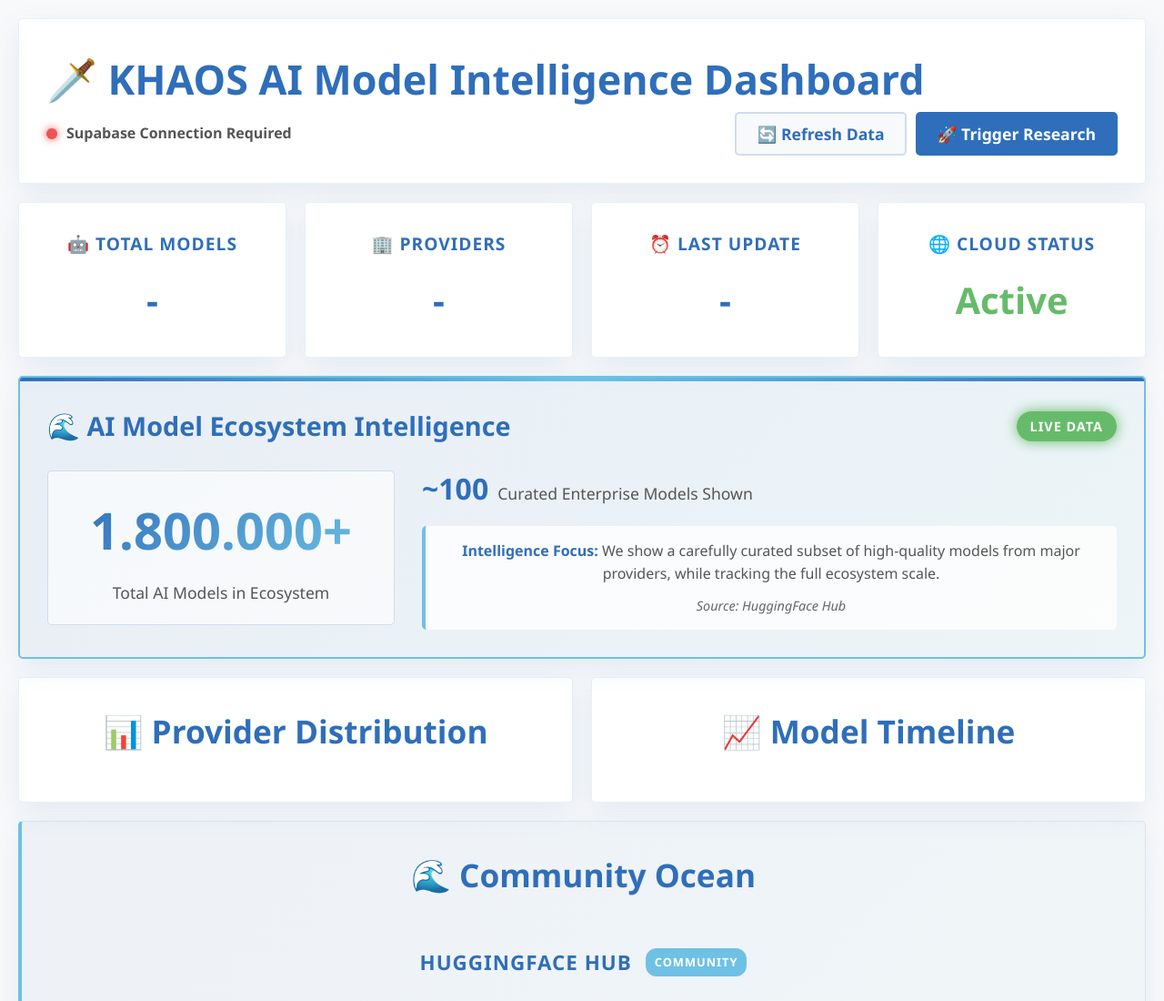
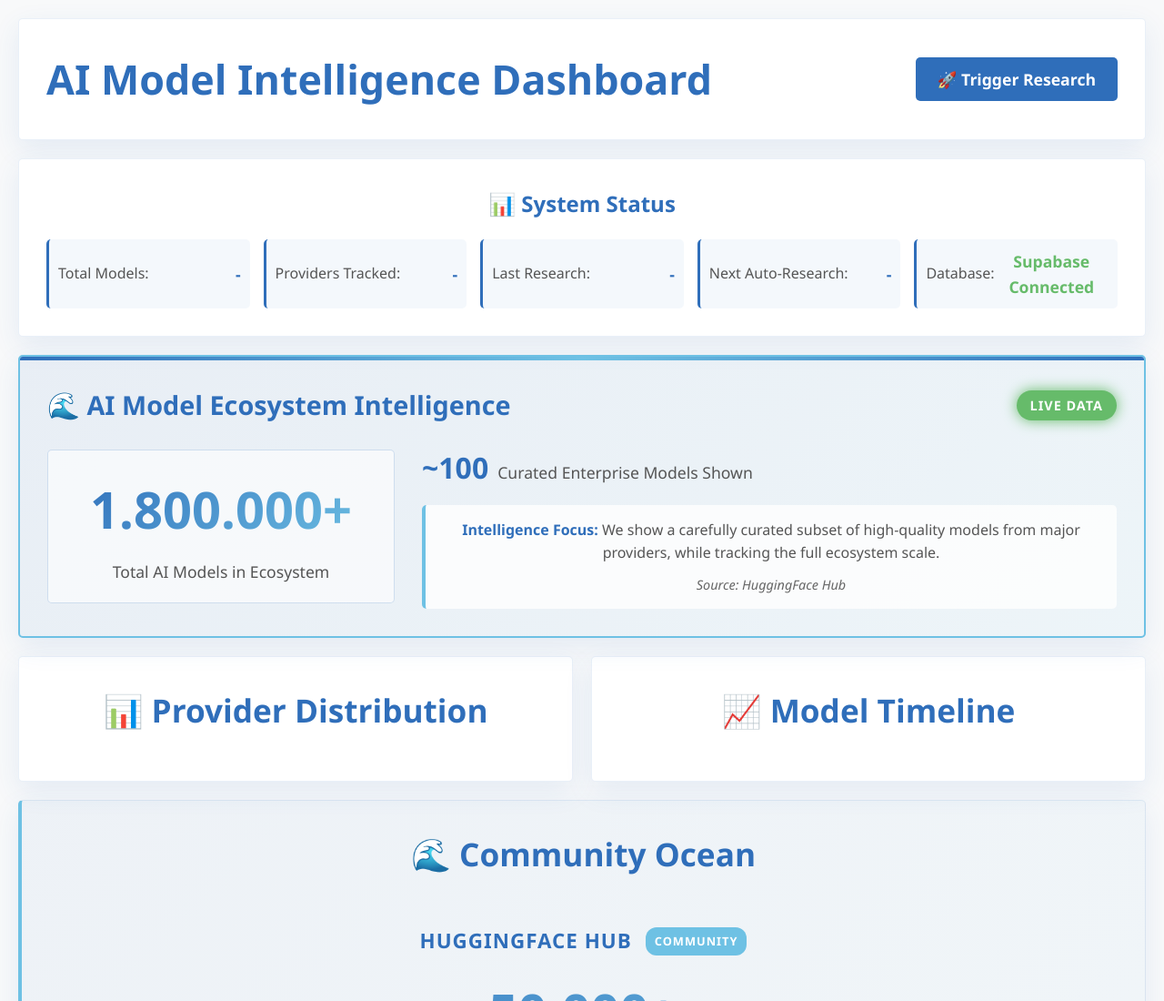
Before and after one commit to cotoaga/khaos-researcher, a website: page public/index.html in a window 1280 px wide. Shown: the top 1100 px of the page at 91% size. Drawn offline with nearby package versions, Linux system fonts and the light colour scheme; no server answers.

Commit message:
UI refactoring 1

```diff
--- a/public/index.html
+++ b/public/index.html
@@ -14,33 +14,35 @@
 </head>
 <body>
     <div class="header">
-        <h1>🗡️ KHAOS AI Model Intelligence Dashboard</h1>
-        <div class="status-indicator">
-            <span id="status-dot" class="status-dot online"></span>
-            <span id="status-text">Cloud Agent Online</span>
-        </div>
+        <h1>AI Model Intelligence Dashboard</h1>
         <div class="controls">
-            <button id="refresh-btn" class="btn-secondary" onclick="dashboard.loadData()">🔄 Refresh Data</button>
             <button id="research-btn" class="btn-primary" onclick="dashboard.triggerResearch()">🚀 Trigger Research</button>
         </div>
     </div>
 
-    <div class="stats-grid">
-        <div class="stat-card khaos-card">
-            <h3>🤖 Total Models</h3>
-            <div id="total-models" class="stat-number">-</div>
-        </div>
-        <div class="stat-card khaos-card">
-            <h3>🏢 Providers</h3>
-            <div id="total-providers" class="stat-number">-</div>
-        </div>
-        <div class="stat-card khaos-card">
-            <h3>⏰ Last Update</h3>
-            <div id="last-update" class="stat-number">-</div>
-        </div>
-        <div class="stat-card khaos-card">
-            <h3>🌐 Cloud Status</h3>
-            <div id="cloud-status" class="stat-number success">Active</div>
+    <div class="system-status khaos-card">
+        <h2>📊 System Status</h2>
+        <div class="status-grid">
+            <div class="status-item">
+                <span class="status-label">Total Models:</span>
+                <span id="total-models" class="status-value">-</span>
+            </div>
+            <div class="status-item">
+                <span class="status-label">Providers Tracked:</span>
+                <span id="total-providers" class="status-value">-</span>
+            </div>
+            <div class="status-item">
+                <span class="status-label">Last Research:</span>
+                <span id="last-research" class="status-value">-</span>
+            </div>
+            <div class="status-item">
+                <span class="status-label">Next Auto-Research:</span>
+                <span id="next-research" class="status-value">-</span>
+            </div>
+            <div class="status-item">
+                <span class="status-label">Database:</span>
+                <span id="database-status" class="status-value success">Supabase Connected</span>
+            </div>
         </div>
     </div>
 
@@ -172,8 +174,6 @@
 
             async loadData() {
                 try {
-                    this.updateStatus('working', 'Loading data...');
-
                     const response = await fetch(`${this.apiBase}/api/data`);
                     const result = await response.json();
 
@@ -181,14 +181,12 @@
                         this.modelData = result.data;
                         this.currentModels = Object.values(this.modelData.models || {});
                         this.lastUpdate = new Date();
-                        this.updateStatus('online', `Cloud Agent Online (${this.currentModels.length} models)`);
                         return true;
                     } else {
                         throw new Error(result.error);
                     }
                 } catch (error) {
                     console.error('Failed to load data:', error);
-                    this.updateStatus('error', 'Supabase Connection Required');
                     this.showSupabaseError();
                     return false;
                 }
@@ -196,15 +194,13 @@
 
             async triggerResearch() {
                 try {
-                    this.updateStatus('working', 'Research in Progress...');
-
                     const response = await fetch(`${this.apiBase}/api/research`, {
                         method: 'POST'
                     });
                     const result = await response.json();
 
                     if (result.success) {
-                        this.updateStatus('online', `Research Complete: ${result.discoveries} discoveries`);
+                        console.log(`Research Complete: ${result.discoveries} discoveries`);
                         setTimeout(() => {
                             this.loadData().then(loaded => {
                                 if (loaded) this.renderAll();
@@ -215,16 +211,12 @@
                     }
                 } catch (error) {
                     console.error('Research failed:', error);
-                    this.updateStatus('error', 'Research Failed');
                 }
             }
 
             updateStatus(status, text) {
-                const dot = document.getElementById('status-dot');
-                const statusText = document.getElementById('status-text');
-
-                dot.className = `status-dot ${status}`;
-                statusText.textContent = text;
+                // Status updates now handled in updateSystemStatus
+                console.log(`Status: ${status} - ${text}`);
             }
 
             async init() {
@@ -262,25 +254,47 @@
                 const providers = new Set(this.currentModels.map(m => m.provider)).size;
                 const lastUpdate = this.modelData.metadata?.lastUpdate || 'Unknown';
 
+                // Update consolidated status block
                 document.getElementById('total-models').textContent = totalModels.toLocaleString('de-DE');
                 document.getElementById('total-providers').textContent = providers;
 
-                // Fix the last update date formatting too
+                // Calculate last research time
                 if (lastUpdate !== 'Unknown') {
                     const updateDate = new Date(lastUpdate);
                     if (!isNaN(updateDate.getTime())) {
-                        const formattedUpdate = updateDate.getFullYear() + '-' +
-                            String(updateDate.getMonth() + 1).padStart(2, '0') + '-' +
-                            String(updateDate.getDate()).padStart(2, '0') + ' ' +
-                            String(updateDate.getHours()).padStart(2, '0') + ':' +
-                            String(updateDate.getMinutes()).padStart(2, '0') + ':' +
-                            String(updateDate.getSeconds()).padStart(2, '0');
-                        document.getElementById('last-update').textContent = formattedUpdate;
+                        const now = new Date();
+                        const timeDiff = now - updateDate;
+                        const hours = Math.floor(timeDiff / (1000 * 60 * 60));
+                        const minutes = Math.floor((timeDiff % (1000 * 60 * 60)) / (1000 * 60));
+
+                        let timeAgo;
+                        if (hours > 0) {
+                            timeAgo = `${hours} hour${hours > 1 ? 's' : ''} ago`;
+                        } else if (minutes > 0) {
+                            timeAgo = `${minutes} minute${minutes > 1 ? 's' : ''} ago`;
+                        } else {
+                            timeAgo = 'just now';
+                        }
+
+                        document.getElementById('last-research').textContent = timeAgo;
+
+                        // Calculate next auto-research (6 hours cycle)
+                        const nextResearch = new Date(updateDate.getTime() + (6 * 60 * 60 * 1000));
+                        const nextDiff = nextResearch - now;
+                        if (nextDiff > 0) {
+                            const nextHours = Math.floor(nextDiff / (1000 * 60 * 60));
+                            const nextMinutes = Math.floor((nextDiff % (1000 * 60 * 60)) / (1000 * 60));
+                            document.getElementById('next-research').textContent = `in ${nextHours}h ${nextMinutes}m`;
+                        } else {
+                            document.getElementById('next-research').textContent = 'due now';
+                        }
                     } else {
-                        document.getElementById('last-update').textContent = 'Invalid Date';
+                        document.getElementById('last-research').textContent = 'unknown';
+                        document.getElementById('next-research').textContent = 'unknown';
                     }
                 } else {
-                    document.getElementById('last-update').textContent = 'Unknown';
+                    document.getElementById('last-research').textContent = 'unknown';
+                    document.getElementById('next-research').textContent = 'unknown';
                 }
             }
 
--- a/public/style.css
+++ b/public/style.css
@@ -781,6 +781,75 @@ svg {
     }
 }
 
+/* System Status Block */
+.system-status {
+    margin: var(--spacing-lg);
+    background: var(--background-white);
+    padding: var(--spacing-xl);
+    border-radius: var(--border-radius);
+    box-shadow: var(--shadow-card);
+    border: 1px solid rgba(47, 110, 186, 0.1);
+}
+
+.system-status h2 {
+    color: var(--khaos-blue);
+    margin-bottom: var(--spacing-lg);
+    font-size: 1.5em;
+    font-weight: bold;
+}
+
+.status-grid {
+    display: grid;
+    grid-template-columns: repeat(auto-fit, minmax(200px, 1fr));
+    gap: var(--spacing-md);
+}
+
+.status-item {
+    display: flex;
+    justify-content: space-between;
+    align-items: center;
+    padding: var(--spacing-sm);
+    background: rgba(47, 110, 186, 0.05);
+    border-radius: var(--border-radius);
+    border-left: 3px solid var(--khaos-blue);
+}
+
+.status-label {
+    color: var(--text-secondary);
+    font-weight: 500;
+}
+
+.status-value {
+    color: var(--khaos-blue);
+    font-weight: bold;
+    font-size: 1.1em;
+}
+
+.status-value.success {
+    color: var(--success-green);
+}
+
+.status-value.warning {
+    color: var(--warning-orange);
+}
+
+.status-value.error {
+    color: var(--alert-red);
+}
+
+/* Mobile responsive */
+@media (max-width: 768px) {
+    .status-grid {
+        grid-template-columns: 1fr;
+    }
+
+    .status-item {
+        flex-direction: column;
+        align-items: flex-start;
+        gap: var(--spacing-xs);
+    }
+}
+
 /* Performance optimizations for reduced motion */
 @media (prefers-reduced-motion: reduce) {
     * {
```
